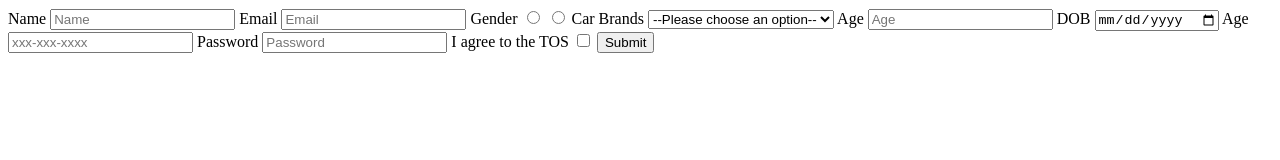
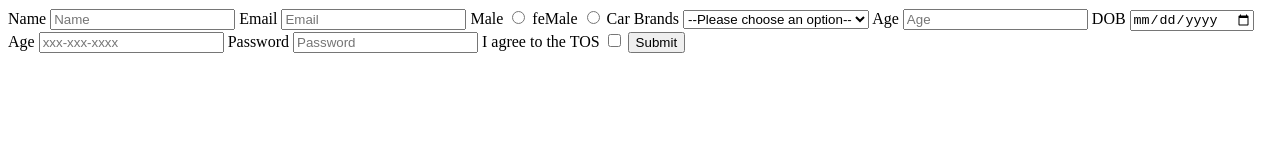
Before and after one commit to acciojob/signup-form-car-PadoleKiran, a website: page main.html in a window 1280 px wide. Drawn offline with Linux system fonts and the light colour scheme.

Commit message:
created a submission

```diff
--- a/main.html
+++ b/main.html
@@ -14,12 +14,13 @@
 		<label for="email">Email</label>
 		<input type="email" required id="email" placeholder="Email">
 
-		<label for="Gender">Gender</label>
+		<label for="gender_m">Male</label>
 		<input type="radio" required id="gender_m">
+		<label for="gender_f">feMale</label>
 		<input type="radio" required id="gender_f">
 
 		<label for="cars">Car Brands</label>
-		<select>
+		<select id="cars" name="cars" required>
 			<option>--Please choose an option--</option>
 			<option>TATA</option>
 			<option>Mahindra</option>
```
